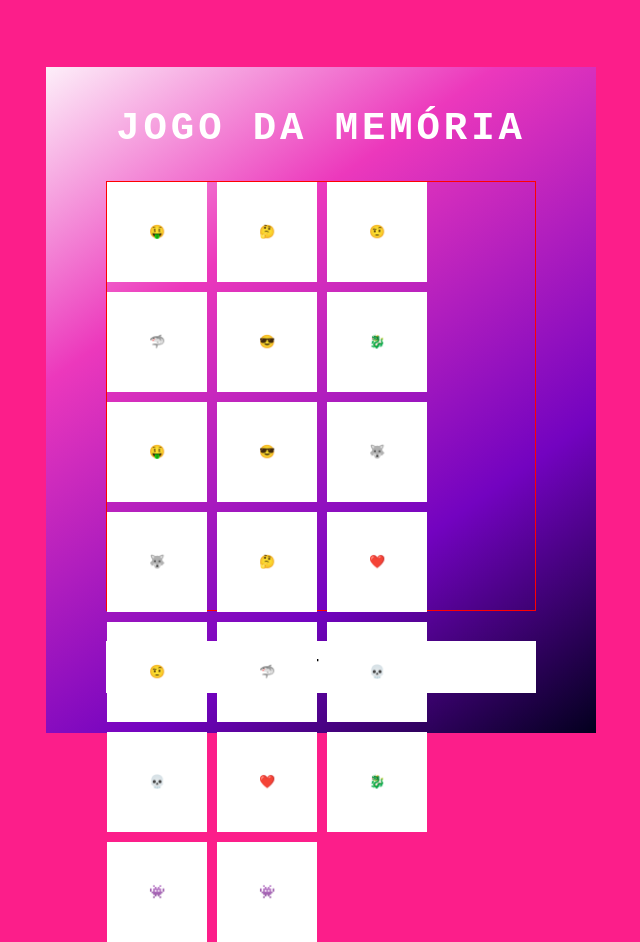
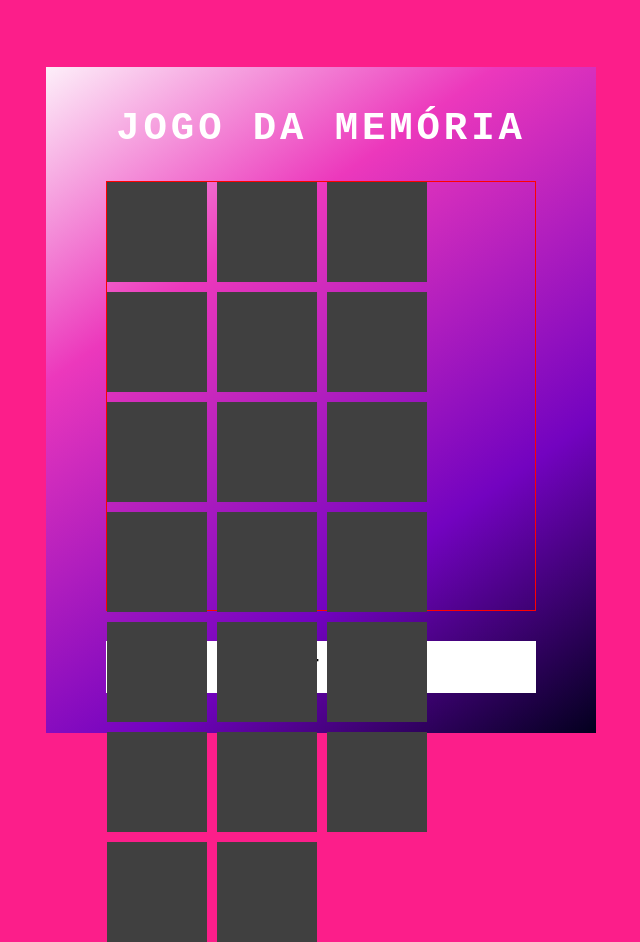
Before and after one commit to vinicius-vses/memory-game, a plain HTML site: page index.html in a window 1280 px wide. Shown: the whole page, without its empty margins (319-959 px from the left). Drawn offline with Linux system fonts and the light colour scheme.

Commit message:
complementos da estilização dos cards

```diff
--- a/src/styles/main.css
+++ b/src/styles/main.css
@@ -4,6 +4,7 @@ body {
   align-items: center;
   min-height: 100vh;
   background: #fc1e8a;
+  user-select: none;
 }
 
 .container {
@@ -67,4 +68,18 @@ h2 {
   align-items: center;
   justify-content: center;
   background-color: #fff;
+  font-size: 3em;
+  transform: rotateY('180deg');
+  transition: 0.25s;
 }
+
+.item::after {
+  content: "";
+  position: absolute;
+  inset: 0;
+  background: #404040;
+  transition: 0.25s;
+  transform: rotateY('0deg');
+  backface-visibility: hidden;
+
+}
```
